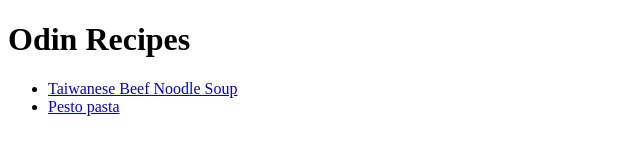
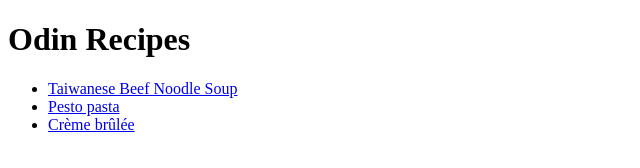
Before and after one commit to brndnla-del/odin-recipes, a plain HTML site: page index.html in a window 1280 px wide. Shown: the whole page, without its empty margins (0-640 px from the left). Drawn offline with Linux system fonts and the light colour scheme.

Commit message:
Add the index.html and creme brulee.jpg to the commit.

```diff
--- a/index.html
+++ b/index.html
@@ -10,6 +10,7 @@
     <ul>
         <li><a href="recipes/taiwanese-beef-noodle-soup.html">Taiwanese Beef Noodle Soup</a></li>
         <li><a href="recipes/pesto-pasta.html">Pesto pasta</a></li>
+        <li><a href="recipes/creme-brulee.html">Crème brûlée</a></li>
     </ul>
 </body>
 </html>
```
Also changed, not shown: images/creme-brulee.jpg (added).
